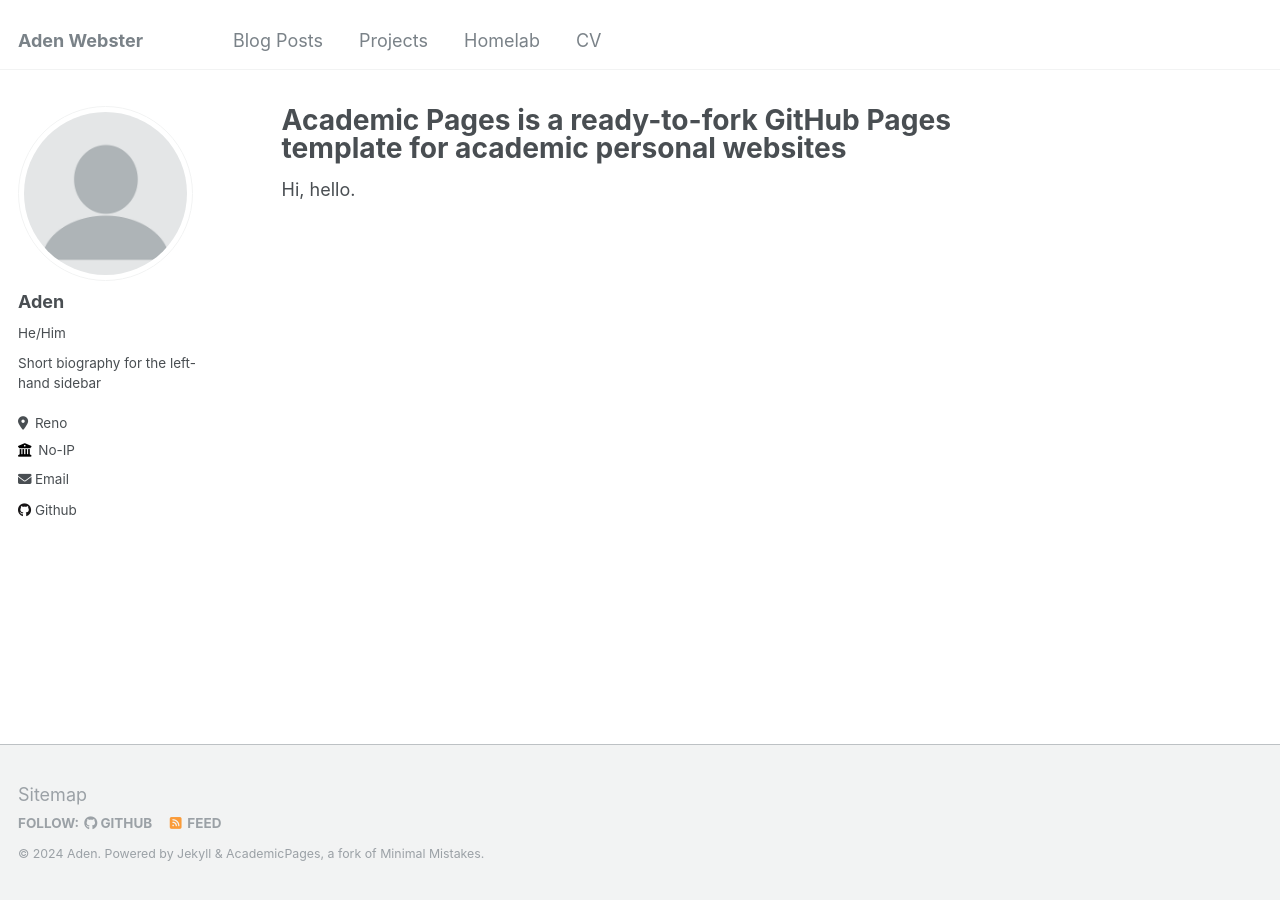
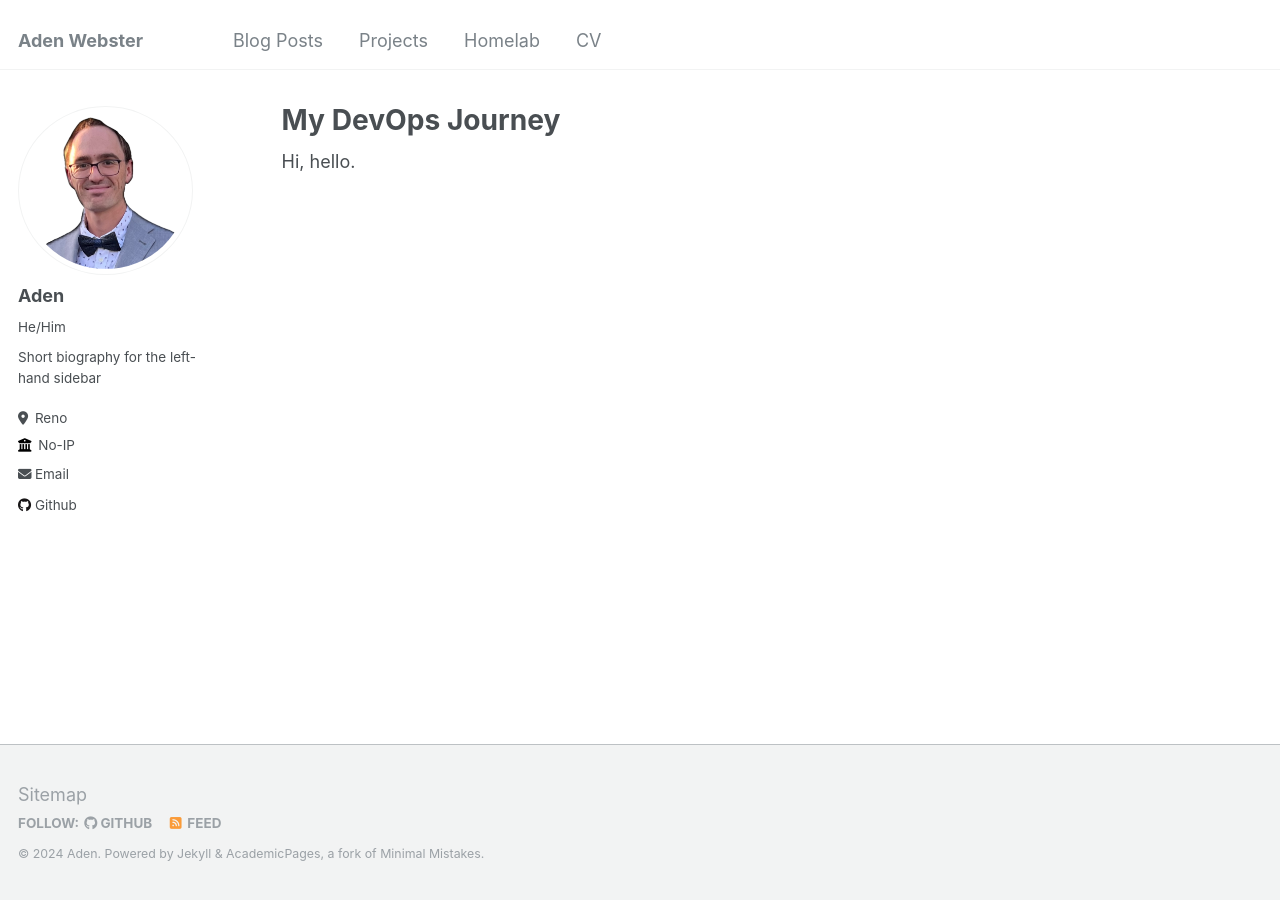
Before and after one commit to aden-webster/a-webster.github.io, a Jekyll site: the page built from _pages/about.md, in a window 1280 px wide. Built offline with Jekyll 4.4.1, drawn with Linux system fonts in a browser that asks for light colours.

Commit message:
Adds Profile Picture

```diff
--- a/_pages/about.md
+++ b/_pages/about.md
@@ -1,6 +1,6 @@
 ---
 permalink: /
-title: "Academic Pages is a ready-to-fork GitHub Pages template for academic personal websites"
+title: "My DevOps Journey"
 author_profile: true
 redirect_from:
   - /about/
```
Also changed, not shown: images/profile.png.
